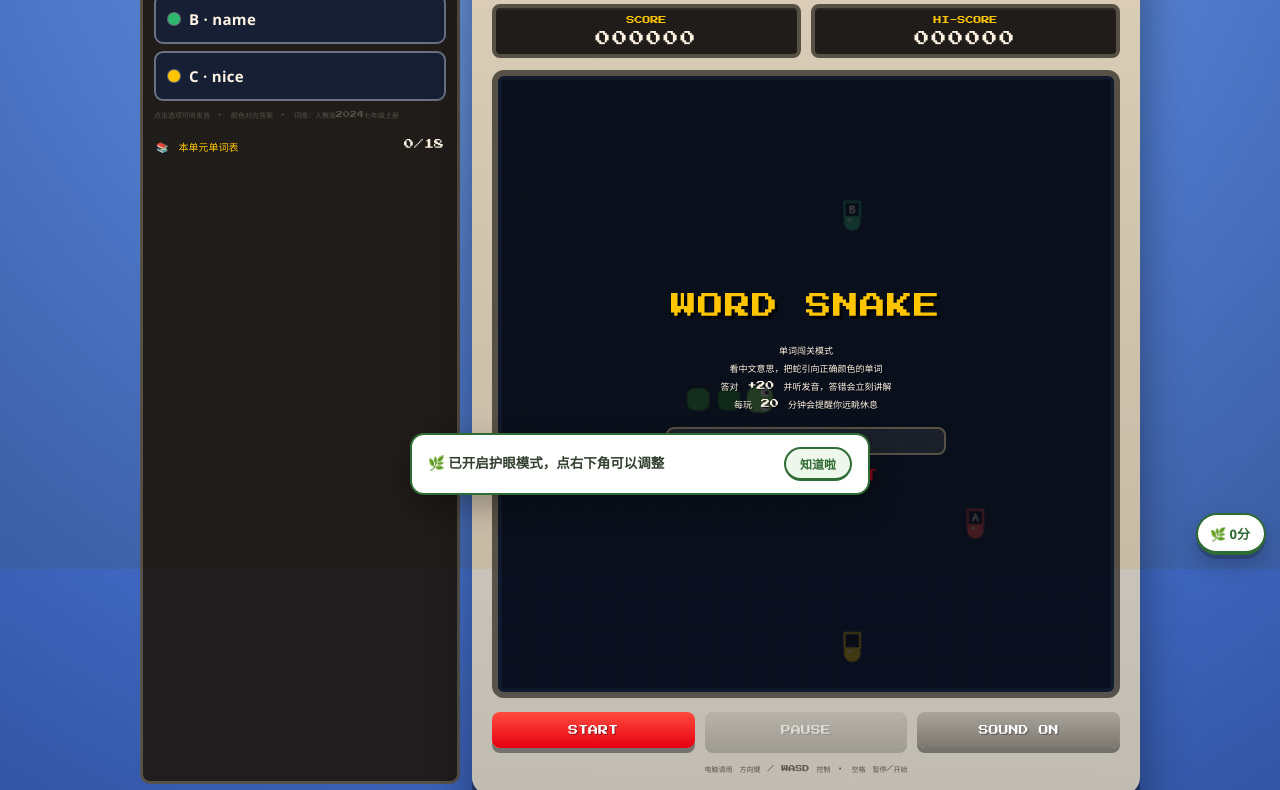
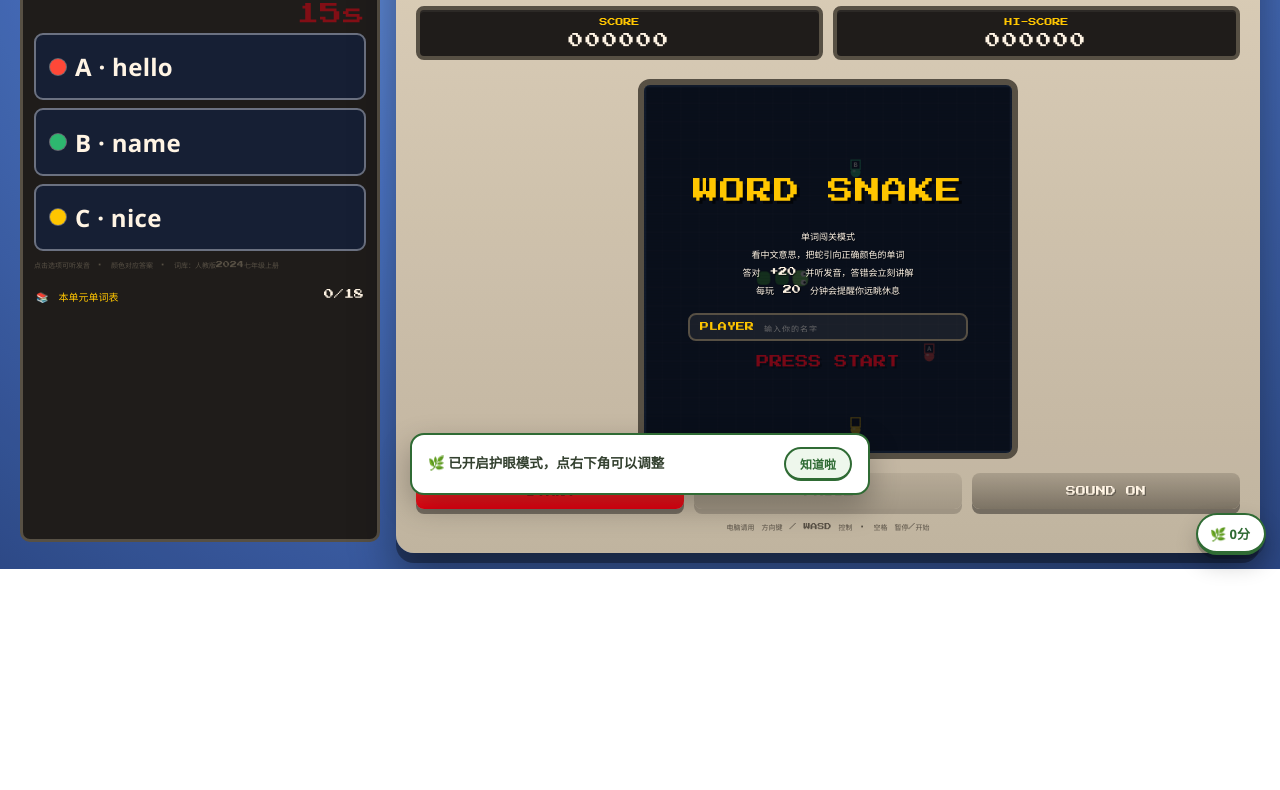
Before and after one commit to ryanhz0571/games, a website built with Vite: page snake-game/index.html in a window 1280 px wide. Shown: the part 231-1021 px from the top of the page. After the commit the page ends 800 px from the top, so only its background shows below. Built offline with nearby package versions, Linux system fonts and the light colour scheme; no server answers.

Commit message:
Make snake game fit the viewport with no scrolling and larger word panel

```diff
--- a/snake-game/index.html
+++ b/snake-game/index.html
@@ -36,6 +36,7 @@
           <span>词库</span>
           <select id="unitSelect"></select>
         </label>
+        <button id="statsBtn" class="mode-btn" type="button">🏆 排行</button>
       </div>
 
       <div class="game-shell">
@@ -86,6 +87,7 @@
           </div>
 
           <div class="screen-wrap">
+            <div id="screenFit" class="screen-fit">
               <canvas id="game" width="480" height="480"></canvas>
               <div id="joyZone" class="joy-zone" aria-hidden="true"></div>
               <div id="joyBase" class="joy-base">
@@ -110,6 +112,7 @@
               </div>
               <div class="scanlines" aria-hidden="true"></div>
             </div>
+          </div>
 
           <div class="buttons">
             <button id="startBtn" class="btn btn-red" type="button">START</button>
@@ -123,6 +126,14 @@
 
           <p class="hint">电脑请用 方向键 / WASD 控制 · 空格 暂停/开始</p>
         </div>
+      </div>
+
+    </div>
+
+    <div id="statsPanel" class="stats-panel" hidden>
+      <div class="stats-head">
+        <strong>🏆 排行榜 · 单词本</strong>
+        <button id="statsCloseBtn" class="stats-close" type="button">关闭</button>
       </div>
 
       <section class="board-card">
--- a/snake-game/src/main.ts
+++ b/snake-game/src/main.ts
@@ -94,6 +94,10 @@ const wordSummaryEmpty = element<HTMLParagraphElement>("wordSummaryEmpty");
 const joyZone = element<HTMLDivElement>("joyZone");
 const joyBase = element<HTMLDivElement>("joyBase");
 const joyThumb = element<HTMLDivElement>("joyThumb");
+const screenFit = element<HTMLDivElement>("screenFit");
+const statsPanel = element<HTMLDivElement>("statsPanel");
+const statsBtn = element<HTMLButtonElement>("statsBtn");
+const statsCloseBtn = element<HTMLButtonElement>("statsCloseBtn");
 
 // ---------- 状态 ----------
 let snake: Point[] = [];
@@ -999,6 +1003,35 @@ joyZone.addEventListener(
   { passive: false },
 );
 
+// 让棋盘始终完整显示在当前屏幕内（不留滚动条）
+function fitScreen(): void {
+  const wrap = screenFit.parentElement;
+  if (!wrap) return;
+  const rect = wrap.getBoundingClientRect();
+  if (rect.width < 40 || rect.height < 40) return;
+  const size = Math.max(160, Math.floor(Math.min(rect.width, rect.height)));
+  screenFit.style.width = `${size}px`;
+  screenFit.style.height = `${size}px`;
+}
+
+window.addEventListener("resize", fitScreen);
+window.addEventListener("orientationchange", fitScreen);
+if (typeof ResizeObserver !== "undefined") {
+  new ResizeObserver(() => fitScreen()).observe(screenFit.parentElement ?? screenFit);
+}
+
+statsBtn.addEventListener("click", () => {
+  statsPanel.hidden = false;
+});
+
+statsCloseBtn.addEventListener("click", () => {
+  statsPanel.hidden = true;
+});
+
+statsPanel.addEventListener("click", (event) => {
+  if (event.target === statsPanel) statsPanel.hidden = true;
+});
+
 // ---------- 按钮与输入 ----------
 startBtn.addEventListener("click", () => startRun());
 pauseBtn.addEventListener("click", () => togglePause());
@@ -1070,6 +1103,9 @@ function init(): void {
   reset();
   renderBoard();
   showStartIntro();
+  fitScreen();
+  window.requestAnimationFrame(() => fitScreen());
+  window.addEventListener("load", () => fitScreen());
 }
 
 const wellbeing = setupWellbeing({
--- a/snake-game/style.css
+++ b/snake-game/style.css
@@ -787,6 +787,209 @@ canvas {
   }
 }
 
+/* ---------- 整屏布局：不出现页面滚动条 ---------- */
+html,
+body {
+  height: 100%;
+  overflow: hidden;
+}
+
+body {
+  display: block;
+  padding: 0;
+}
+
+.page {
+  height: 100dvh;
+  max-width: none;
+  margin: 0;
+  padding: calc(6px + env(safe-area-inset-top)) 10px
+    calc(6px + env(safe-area-inset-bottom));
+  display: flex;
+  flex-direction: column;
+  gap: 7px;
+}
+
+.back-link {
+  flex: 0 0 auto;
+  margin: 0;
+}
+
+.mode-row {
+  flex: 0 0 auto;
+  margin: 0;
+}
+
+.game-shell {
+  flex: 1 1 auto;
+  min-height: 0;
+}
+
+.word-panel {
+  flex: 0 0 auto;
+}
+
+.console {
+  flex: 1 1 auto;
+  min-height: 0;
+  display: flex;
+  flex-direction: column;
+  gap: 7px;
+}
+
+.screen-wrap {
+  flex: 1 1 auto;
+  min-height: 0;
+  border: 0;
+  border-radius: 0;
+  background: transparent;
+  box-shadow: none;
+  overflow: visible;
+  display: flex;
+  align-items: center;
+  justify-content: center;
+}
+
+.screen-fit {
+  position: relative;
+  border: 6px solid #57534c;
+  border-radius: 12px;
+  overflow: hidden;
+  background: #000;
+  box-shadow: inset 0 0 0 2px var(--console-dark);
+}
+
+.screen-fit canvas {
+  position: absolute;
+  inset: 0;
+  width: 100%;
+  height: 100%;
+}
+
+.screen-fit .overlay,
+.screen-fit .joy-zone,
+.screen-fit .scanlines {
+  position: absolute;
+  inset: 0;
+}
+
+.buttons {
+  flex: 0 0 auto;
+  margin: 6px 0 0;
+}
+
+.hint {
+  flex: 0 0 auto;
+  margin: 4px 0 0;
+}
+
+/* 单词区域放大 */
+.word-q-text {
+  font-size: clamp(22px, 7vw, 38px);
+}
+
+.word-timer {
+  font-size: clamp(16px, 4vw, 22px);
+}
+
+.choice-row {
+  gap: 8px;
+}
+
+.choice-btn {
+  font-size: clamp(17px, 4.8vw, 24px);
+  padding: clamp(10px, 1.9vh, 16px) 14px;
+}
+
+.choice-dot {
+  flex: 0 0 16px;
+  width: 16px;
+  height: 16px;
+}
+
+.word-list {
+  max-height: 22vh;
+}
+
+.stats-panel {
+  position: fixed;
+  inset: 0;
+  z-index: 60;
+  background: rgba(6, 10, 20, 0.96);
+  overflow-y: auto;
+  padding: 16px 14px calc(24px + env(safe-area-inset-bottom));
+}
+
+.stats-head {
+  display: flex;
+  align-items: center;
+  justify-content: space-between;
+  gap: 12px;
+  max-width: 640px;
+  margin: 0 auto 12px;
+  color: #fff;
+  font-size: 13px;
+}
+
+.stats-close {
+  font-family: inherit;
+  font-size: 11px;
+  color: #fff;
+  background: var(--red);
+  border: 0;
+  border-radius: 8px;
+  padding: 9px 16px;
+  cursor: pointer;
+}
+
+.stats-panel .board-card {
+  max-width: 640px;
+  margin: 0 auto 14px;
+}
+
+@media (max-width: 899px) {
+  .console-top,
+  .title {
+    display: none;
+  }
+
+  .console {
+    padding: 10px 10px 12px;
+    border-radius: 14px;
+  }
+
+  .hud-item {
+    padding: 6px 8px;
+  }
+
+  .hud-label {
+    margin-bottom: 4px;
+  }
+
+  .hud-value {
+    font-size: 13px;
+  }
+}
+
+@media (min-width: 900px) {
+  .page {
+    max-width: 1280px;
+    margin: 0 auto;
+    padding: 16px 20px;
+    gap: 12px;
+  }
+
+  .game-shell {
+    flex-direction: row;
+    align-items: stretch;
+    gap: 16px;
+  }
+
+  .word-panel {
+    flex: 0 0 360px;
+  }
+}
+
 @media (max-width: 420px) {
   .console {
     padding: 14px 14px 16px;
```
Lines whose indentation alone changed are shown as unchanged.
